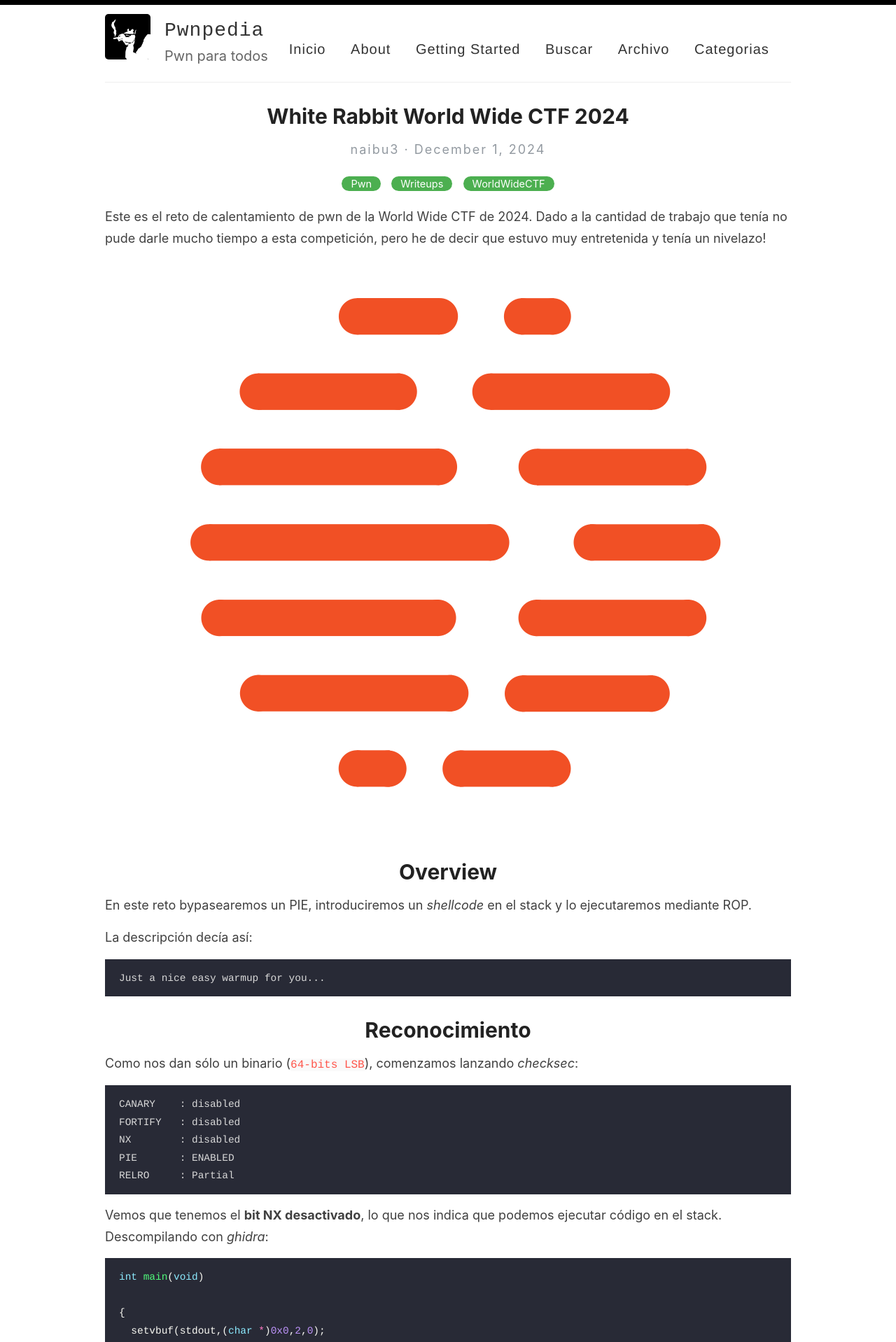
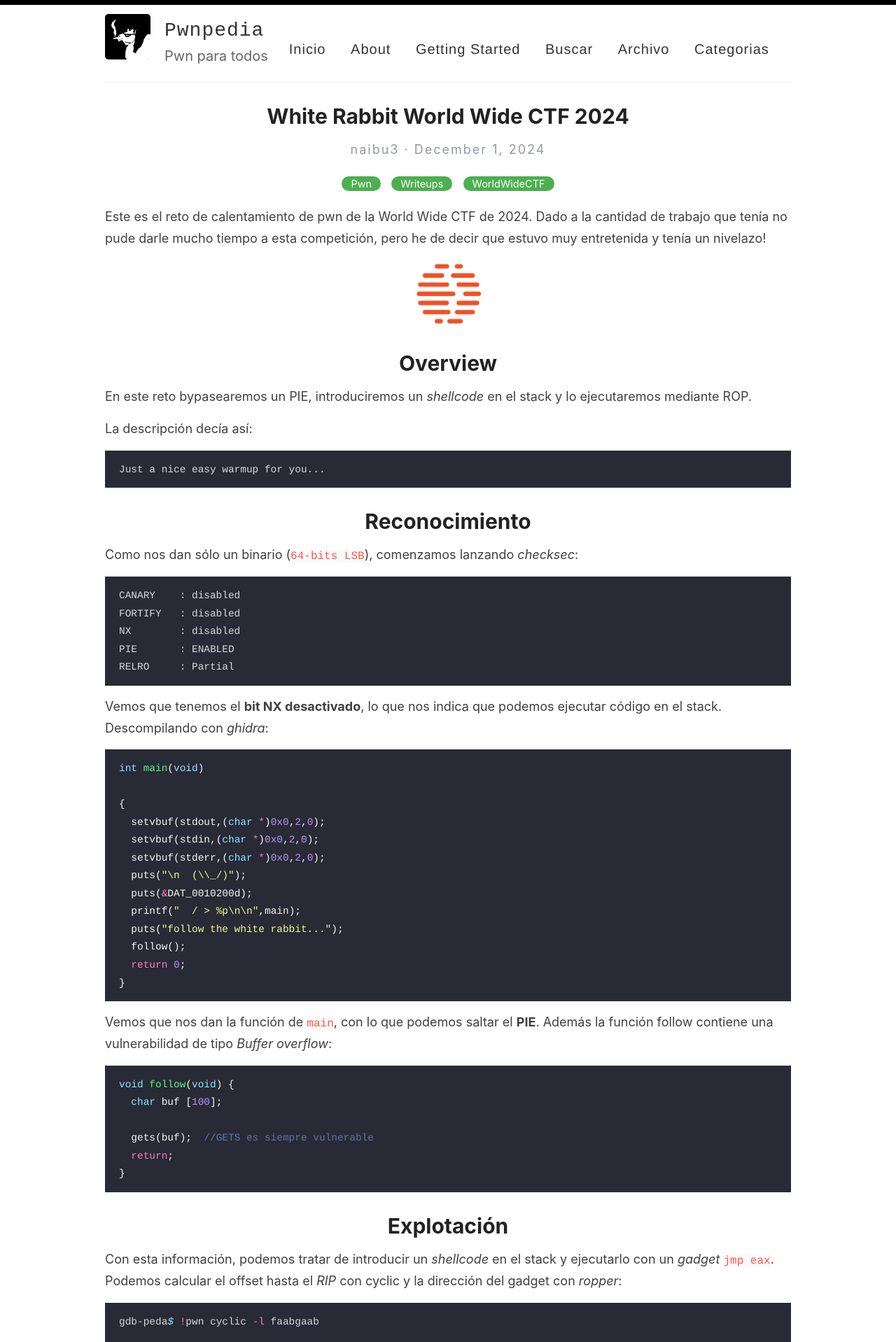
Before and after one commit to naibu3/naibu3.github.io, a Jekyll site: the page built from _posts/2024-12-1-White-Rabbit-World-Wide-CTF.md, in a window 1280 px wide. Shown: the top 1918 px of the page at 70% size. Built offline with Jekyll 4.4.1, drawn with Linux system fonts in a browser that asks for light colours; comment, search, counter and statistics services are not loaded.

Commit message:
WWCTF writeup added

```diff
--- a/_posts/2024-12-1-White-Rabbit-World-Wide-CTF.md
+++ b/_posts/2024-12-1-White-Rabbit-World-Wide-CTF.md
@@ -7,7 +7,7 @@ categories: [Pwn, Writeups, WorldWideCTF]
 
 Este es el reto de calentamiento de pwn de la World Wide CTF de 2024. Dado a la cantidad de trabajo que tenía no pude darle mucho tiempo a esta competición, pero he de decir que estuvo muy entretenida y tenía un nivelazo!
 
-![Image]({{ site.baseurl }}/images/posts/wwctflogo.png)
+![Image]({{ site.baseurl }}/images/posts/wwctflogo.png){:width="100px"}
 
 # Overview
 
```
